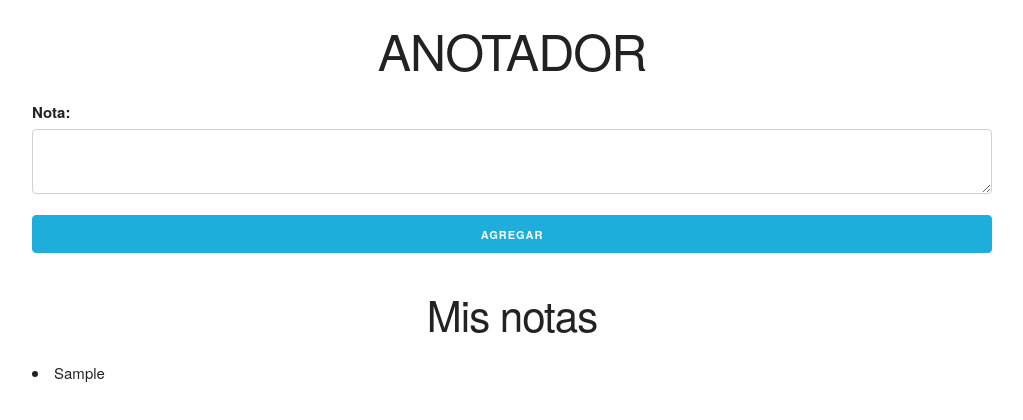
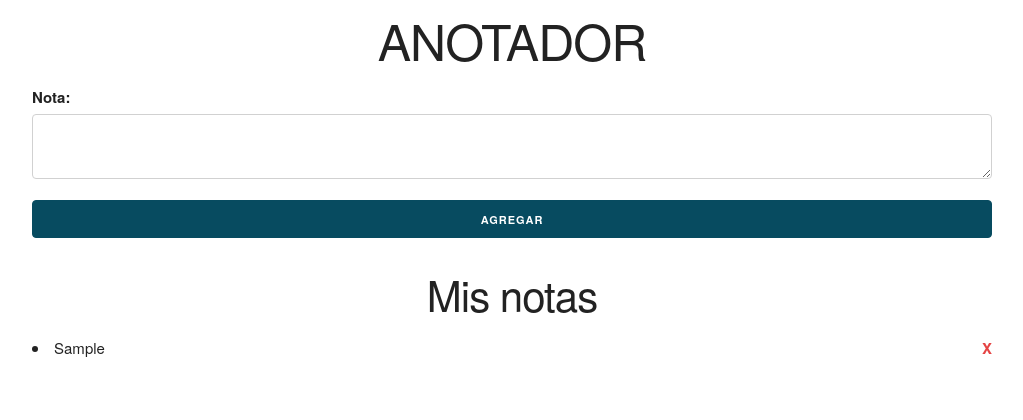
Before and after one commit to Nahuel-DevOne/anotador, a plain HTML site: page index.html in a window 1280 px wide. Both pictures are taken after typing "Sample" into the empty fields and a click on the input "Agregar". Shown: the whole page, without its empty margins (128-1151 px from the left). Drawn offline with Linux system fonts and the light colour scheme.

Commit message:
proyecto terminado

```diff
--- a/css/custom.css
+++ b/css/custom.css
@@ -3,13 +3,14 @@ h1, h2 {
 }
 
 #contenido {
-    margin-top: 2rem;
+    margin-top: 1rem;
 }
+
 .borrar-nota,
 .borrar-nota:hover {
     float: right;
     cursor: pointer;
-    color: red;
+    color: rgb(229, 68, 68);
     font-weight: bold;
 }
 
--- a/css/skeleton.css
+++ b/css/skeleton.css
@@ -132,7 +132,7 @@ body {
 –––––––––––––––––––––––––––––––––––––––––––––––––– */
 h1, h2, h3, h4, h5, h6 {
   margin-top: 0;
-  margin-bottom: 2rem;
+  margin-bottom: 1.5rem;
   font-weight: 300; }
 h1 { font-size: 4.0rem; line-height: 1.2;  letter-spacing: -.1rem;}
 h2 { font-size: 3.6rem; line-height: 1.25; letter-spacing: -.1rem; }
@@ -206,8 +206,8 @@ input[type="submit"].button-primary,
 input[type="reset"].button-primary,
 input[type="button"].button-primary {
   color: #FFF;
-  background-color: #33C3F0;
-  border-color: #33C3F0; }
+  background-color: #0b7292;
+  border-color: #0b7292; }
 .button.button-primary:hover,
 button.button-primary:hover,
 input[type="submit"].button-primary:hover,
@@ -219,8 +219,8 @@ input[type="submit"].button-primary:focus,
 input[type="reset"].button-primary:focus,
 input[type="button"].button-primary:focus {
   color: #FFF;
-  background-color: #1EAEDB;
-  border-color: #1EAEDB; }
+  background-color: #074b60;
+  border-color: #074b60; }
 
 
 /* Forms
@@ -354,7 +354,7 @@ p,
 ul,
 ol,
 form {
-  margin-bottom: 2.5rem; }
+  margin-bottom: 2rem; }
 
 
 /* Utilities
--- a/js/app.js
+++ b/js/app.js
@@ -6,7 +6,15 @@ let notas = []
 
 /********** Event Listeners **********/
 const eventListeners = () => {
+    // Cuando el usuario agrega una nota nueva
     formulario.addEventListener('submit', agregarNota);
+    // Cuando el documento está listo
+    document.addEventListener('DOMContentLoaded', () => {
+        // Buscan las notas en el localStorage.
+        // Si no hay notas, se pone un arreglo vacío (porque sino el forEach no funciona, que sería null)
+        notas = JSON.parse(localStorage.getItem('notas')) || [];
+        crearHTML();
+    });
 }
 
 /********** functions **********/
@@ -61,27 +69,48 @@ const mostrarError = (error) => {
 const crearHTML = () => {
 
     limpiaHTML();
+
     if(notas.length > 0) {
         notas.forEach(nota => {
-            // Se crea el html
+            // Agrega un botón de eliminar
+            const btnEliminar = document.createElement('a');
+            btnEliminar.classList.add('borrar-nota');
+            btnEliminar.textContent = 'X';
+            // Agrega la función de eliminar
+            btnEliminar.onclick = () => {
+                borrarNota(nota.id);
+            }
+            // Se crea el HTML
             const li = document.createElement('li');
             // Se agrega el texto
             li.textContent = nota.nota;
+            // Se agrega el botón de eliminar
+            li.appendChild(btnEliminar);
             // Se inserta en el html
             listaNotas.appendChild(li);
 
         });
     }
+    sincronizarStorage();
 }
 
-/** Limpiar el HTML */
+// Agrega las notas al local storage
+const sincronizarStorage = () => {
+    localStorage.setItem('notas', JSON.stringify(notas));
+}
+
 // Elimina una nota
+const borrarNota = (id) => {
+    notas = notas.filter(nota => nota.id !== id);
+    crearHTML();
+}
+
+/** Limpia el HTML */
 const limpiaHTML = () => {
     while(listaNotas.firstChild) {
         listaNotas.removeChild(listaNotas.firstChild);
     }
 }
 
-
 // ejecuta las funciones
 eventListeners();
```
